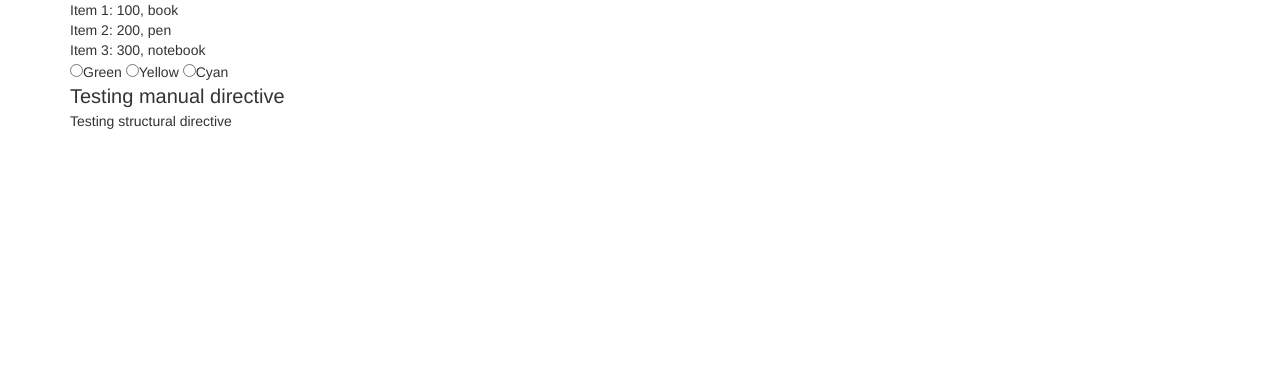
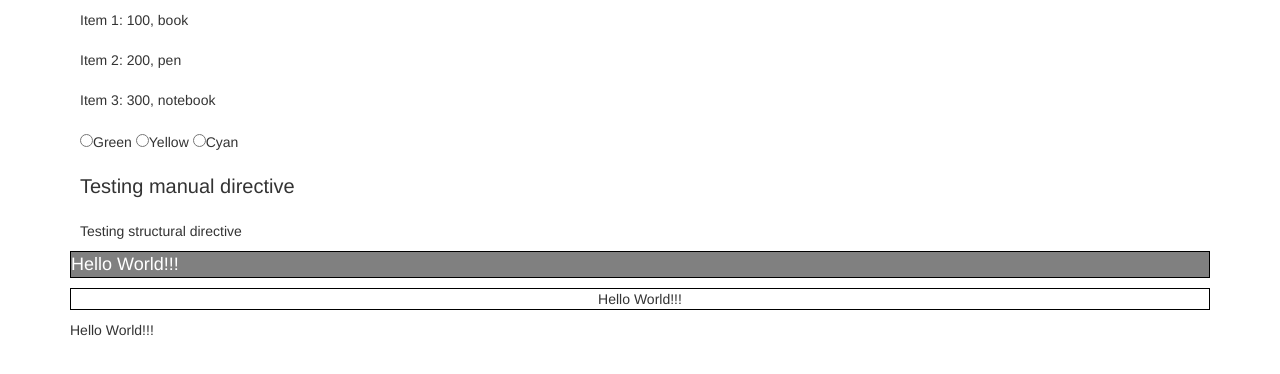
Before and after one commit to mh-sun/angular-practice-project, an Angular app: page / in a window 1280 px wide. Shown: the top 374 px of the page. Built offline with nearby package versions, Linux system fonts and the light colour scheme.

Commit message:
custom directive: add class

```diff
--- a/src/app/app.module.ts
+++ b/src/app/app.module.ts
@@ -6,6 +6,7 @@ import { FormsModule } from '@angular/forms';
 import { ItemComponent } from './item/item.component'
 import { HightlightDirective } from './directives/highlight.directive';
 import { UnlessDirective } from './directives/unless.directive';
+import { AddClassDirective } from './directives/add-class.directive';
 
 @NgModule({
   declarations: [
@@ -13,6 +14,7 @@ import { UnlessDirective } from './directives/unless.directive';
     ItemComponent,
     HightlightDirective,
     UnlessDirective,
+    AddClassDirective,
   ],
   imports: [
     BrowserModule,
--- /dev/null
+++ b/src/app/directives/add-class.directive.ts
@@ -0,0 +1,15 @@
+import { Directive,ElementRef,Input,OnInit } from '@angular/core';
+
+@Directive({
+  selector: '[appAddClass]'
+})
+export class AddClassDirective implements OnInit {
+  @Input() appAddClass = ''
+  constructor(private elem:ElementRef) {
+  }
+  ngOnInit(): void {
+    // console.log(this.appAddClass)
+    this.elem.nativeElement.classList.add(this.appAddClass)
+  }
+
+}
--- a/src/app/directives/highlight.directive.ts
+++ b/src/app/directives/highlight.directive.ts
@@ -9,11 +9,11 @@ export class HightlightDirective {
     this.elem.nativeElement.style.fontSize = "20px"
   }
 
-  @Input() bgColor = ''
+  @Input() appHighlight = ''
 
   @HostListener('mouseenter') onMouseEnter(){
-    // console.log(this.bgColor)
-    this.elem.nativeElement.style.backgroundColor = this.bgColor === ''?'red':this.bgColor
+    // console.log(this.appHighlight)
+    this.elem.nativeElement.style.backgroundColor = this.appHighlight === ''?'red':this.appHighlight
   }
 
   @HostListener('mouseleave') onMouseLeave(){
--- a/src/app/item/item.component.css
+++ b/src/app/item/item.component.css
@@ -0,0 +1,13 @@
+div{
+    padding: 10px;
+}
+.testCustomClass{
+    font-size: large;
+    color: white;
+    border: 1px solid black;
+    background-color: grey;
+}
+.testCustomClass2{
+    text-align: center;
+    border: 1px solid black;
+}
--- a/src/app/item/item.component.html
+++ b/src/app/item/item.component.html
@@ -10,5 +10,9 @@ ID: {{currItem.id}}, Name: {{currItem.name}}
     <input type="radio" name="colors" (click)="color='cyan'">Cyan
   </div>
 
-<div appHighlight [bgColor]="color">Testing manual directive</div>
+<div [appHighlight]="color">Testing manual directive</div>
 <div *appUnless="false">Testing structural directive</div>
+
+<p [appAddClass]="'testCustomClass'">Hello World!!!</p>
+<p [appAddClass]="'testCustomClass2'">Hello World!!!</p>
+<p>Hello World!!!</p>
```
